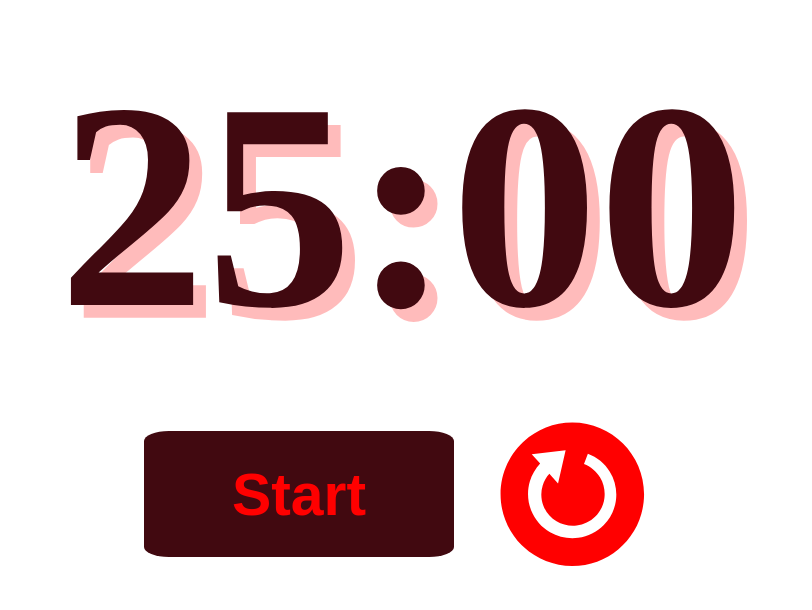
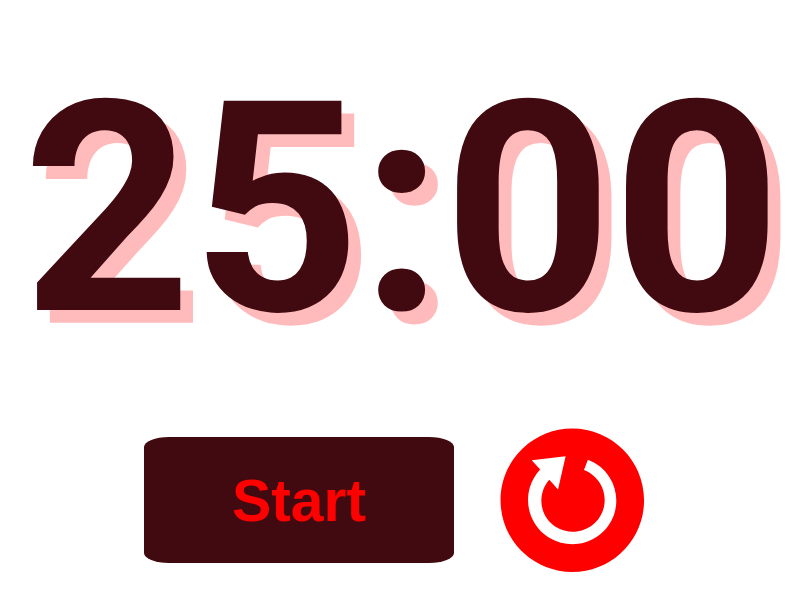
Before and after one commit to NoahLloyd/widgets, a plain HTML site: page pomodoro/index.html in a window 1280 px wide. Shown: the whole page, without its empty margins (238-1050 px from the left). Drawn offline with Linux system fonts and the light colour scheme.

Commit message:
New fonts

```diff
--- a/pomodoro/style.css
+++ b/pomodoro/style.css
@@ -1,8 +1,12 @@
+@import url('https://fonts.googleapis.com/css2?family=Roboto:wght@100;300;400;700;900&family=Work+Sans:wght@600&display=swap');
+
+
 body {
     display: flex;
     align-items: center;
     justify-content: center;
     flex-direction: column;
+    font-family: 'Roboto', sans-serif;
 }
 .time {
     font-size: calc(10*2.3vw);
--- a/stopwatch/style.css
+++ b/stopwatch/style.css
@@ -1,8 +1,11 @@
+@import url('https://fonts.googleapis.com/css2?family=Roboto:wght@100;300;400;700;900&family=Work+Sans:wght@600&display=swap');
+
 body {
     display: flex;
     align-items: center;
     justify-content: center;
     flex-direction: column;
+    font-family: 'Roboto', sans-serif;
 }
 .time {
     font-size: calc(10*2.3vw);
```
Also changed, not shown: pomodoro/Screenshot_20220412-230255.jpg (added).
